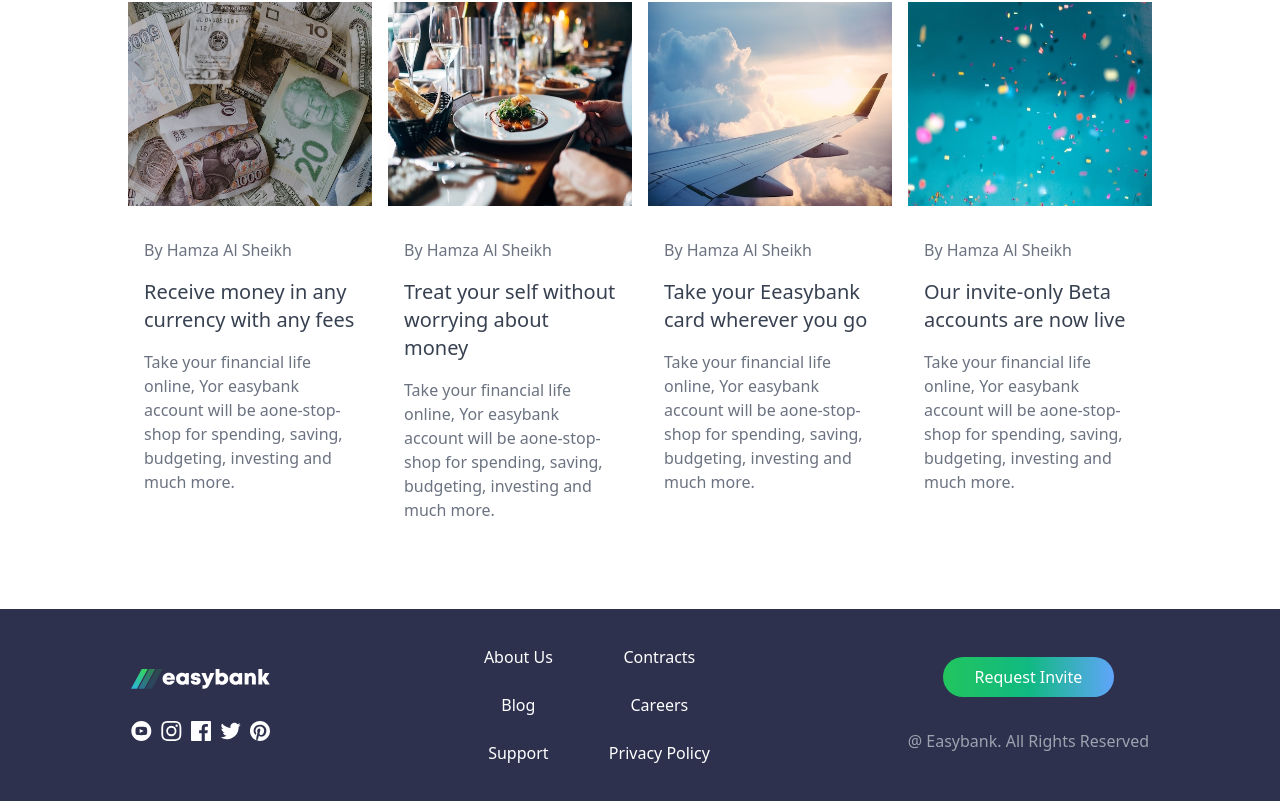
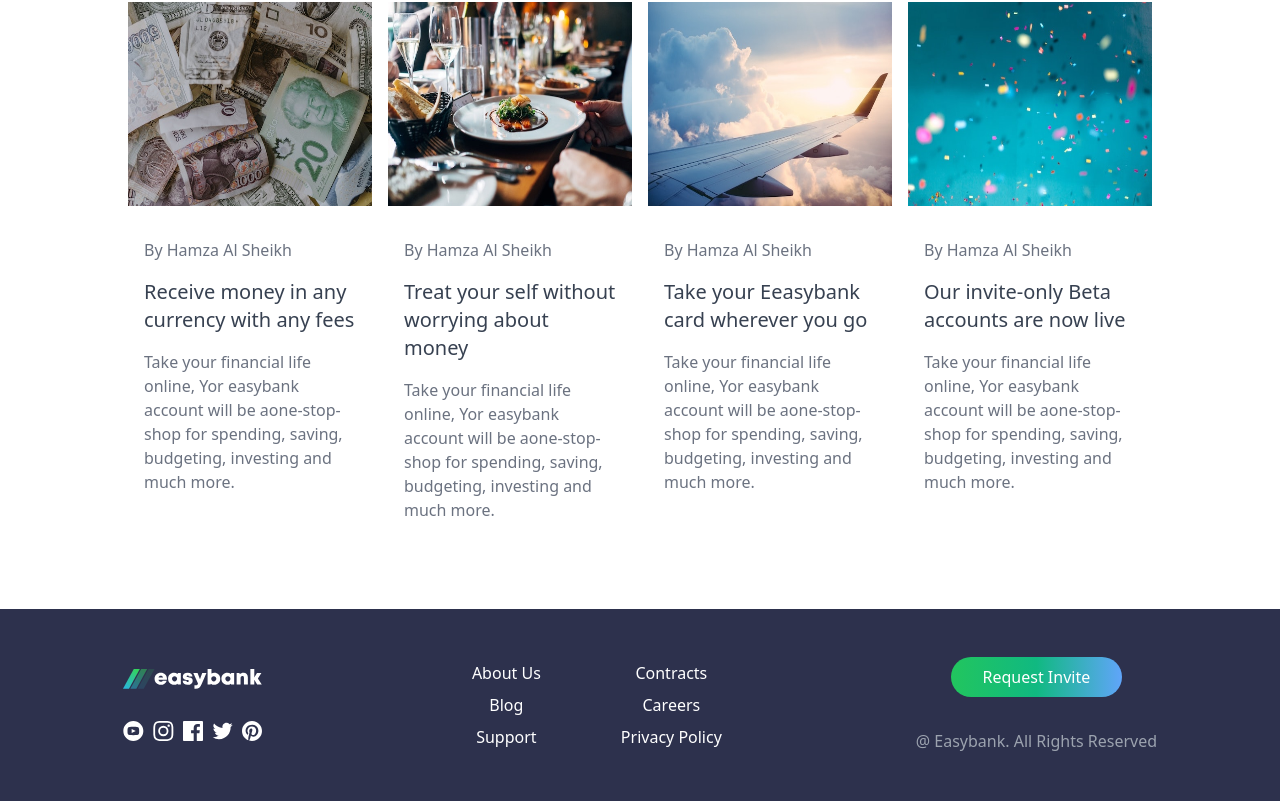
Before and after one commit to Hamza405/Easybank-landing-page, a React (Create React App) app: page / in a window 1280 px wide. Shown: the part 1470-2271 px from the top of the page. Built offline with nearby package versions, Linux system fonts and the light colour scheme.

Commit message:
clean up

```diff
--- a/src/components/Easybank/Easybank.jsx
+++ b/src/components/Easybank/Easybank.jsx
@@ -18,7 +18,7 @@ const BudgeList = [
     image: IconBudgeting,
   },
   {
-    id: 1,
+    id: 4,
     title: "Open API",
     des: " Take your financial life online, Yor easybank account will be aone-stop-shop for spending, saving, budgeting, investing and much more.",
     image: IconApi,
--- a/src/components/Footer/Footer.jsx
+++ b/src/components/Footer/Footer.jsx
@@ -1,44 +1,17 @@
 import React from "react";
 import Button from "../Button";
 import Logo from "../../assets/logo-dark.svg";
-import IconYoutube from "../../assets/icon-youtube.svg";
-import IconTwitter from "../../assets/icon-twitter.svg";
-import IconPinterest from "../../assets/icon-pinterest.svg";
-import IconInstagram from "../../assets/icon-instagram.svg";
-import IconFacebook from "../../assets/icon-facebook.svg";
-
-const NavList = [
-  "about us",
-  "contracts",
-  "blog",
-  "careers",
-  "support",
-  "privacy policy",
-];
+import FooterNav from "./FooterNav";
+import SocialLink from "./SocialLink";
 
 const Footer = () => {
   return (
     <footer className="flex justify-center md:justify-around items-center flex-col md:flex-row py-4 px-8 bg-[#2d314d]">
       <div className="py-4">
         <img src={Logo} alt="Easybank" />
-        <div className="flex justify-between items-center pt-8">
-          <img src={IconYoutube} />
-          <img src={IconInstagram} />
-          <img src={IconFacebook} />
-          <img src={IconTwitter} />
-          <img src={IconPinterest} />
-        </div>
+        <SocialLink />
       </div>
-      <div className="flex flex-col justify-between items-center md:grid grid-cols-2 md:gap-x-10 md:gap-y-2">
-        {NavList.map((item) => (
-          <p
-            key={item}
-            className="my-2 capitalize text-center cursor-pointer text-white hover:text-green-500"
-          >
-            {item}
-          </p>
-        ))}
-      </div>
+      <FooterNav />
       <div className="mt-8 flex items-center justify-between flex-col">
         <Button>Request Invite</Button>
         <p className="my-8 capitalize text-center text-gray-400">
--- /dev/null
+++ b/src/components/Footer/FooterNav.jsx
@@ -0,0 +1,28 @@
+import NavTextButton from "../NavTextButton";
+
+const NavList = [
+  "about us",
+  "contracts",
+  "blog",
+  "careers",
+  "support",
+  "privacy policy",
+];
+
+const FooterNav = () => {
+  return (
+    <div className="flex flex-col justify-between items-center md:grid grid-cols-2 md:gap-x-10 md:gap-y-2">
+      {NavList.map((item) => (
+        <NavTextButton
+          key={item}
+          variant="dark"
+          className="my-2 capitalize text-center cursor-pointer text-white hover:text-green-500"
+        >
+          {item}
+        </NavTextButton>
+      ))}
+    </div>
+  );
+};
+
+export default FooterNav;
--- /dev/null
+++ b/src/components/Footer/SocialLink.jsx
@@ -0,0 +1,19 @@
+import IconYoutube from "../../assets/icon-youtube.svg";
+import IconTwitter from "../../assets/icon-twitter.svg";
+import IconPinterest from "../../assets/icon-pinterest.svg";
+import IconInstagram from "../../assets/icon-instagram.svg";
+import IconFacebook from "../../assets/icon-facebook.svg";
+
+const SocialLink = () => {
+  return (
+    <div className="flex justify-between items-center pt-8">
+      <img src={IconYoutube} />
+      <img src={IconInstagram} />
+      <img src={IconFacebook} />
+      <img src={IconTwitter} />
+      <img src={IconPinterest} />
+    </div>
+  );
+};
+
+export default SocialLink;
--- a/src/components/Header/NavBar.jsx
+++ b/src/components/Header/NavBar.jsx
@@ -1,4 +1,4 @@
-import React from "react";
+import NavTextButton from "../NavTextButton";
 
 const NavList = ["home", "about", "contracts", "blog", "careers"];
 
@@ -6,12 +6,13 @@ const NavBar = () => {
   return (
     <div className="hidden md:flex justify-between items-center">
       {NavList.map((item) => (
-        <p
+        <NavTextButton
           key={item}
+          variant="light"
           className="mx-3 capitalize text-center text-gray-600 hover:text-green-500"
         >
           {item}
-        </p>
+        </NavTextButton>
       ))}
     </div>
   );
--- /dev/null
+++ b/src/components/NavTextButton.jsx
@@ -0,0 +1,16 @@
+import React from "react";
+
+const NavTextButton = ({ children, variant, ...rest }) => {
+  return (
+    <p
+      {...rest}
+      className={`mx-3 capitalize text-center hover:text-green-500 cursor-pointer  ${
+        variant === "dark" ? "text-white" : "text-gray-600"
+      }`}
+    >
+      {children}
+    </p>
+  );
+};
+
+export default NavTextButton;
```
